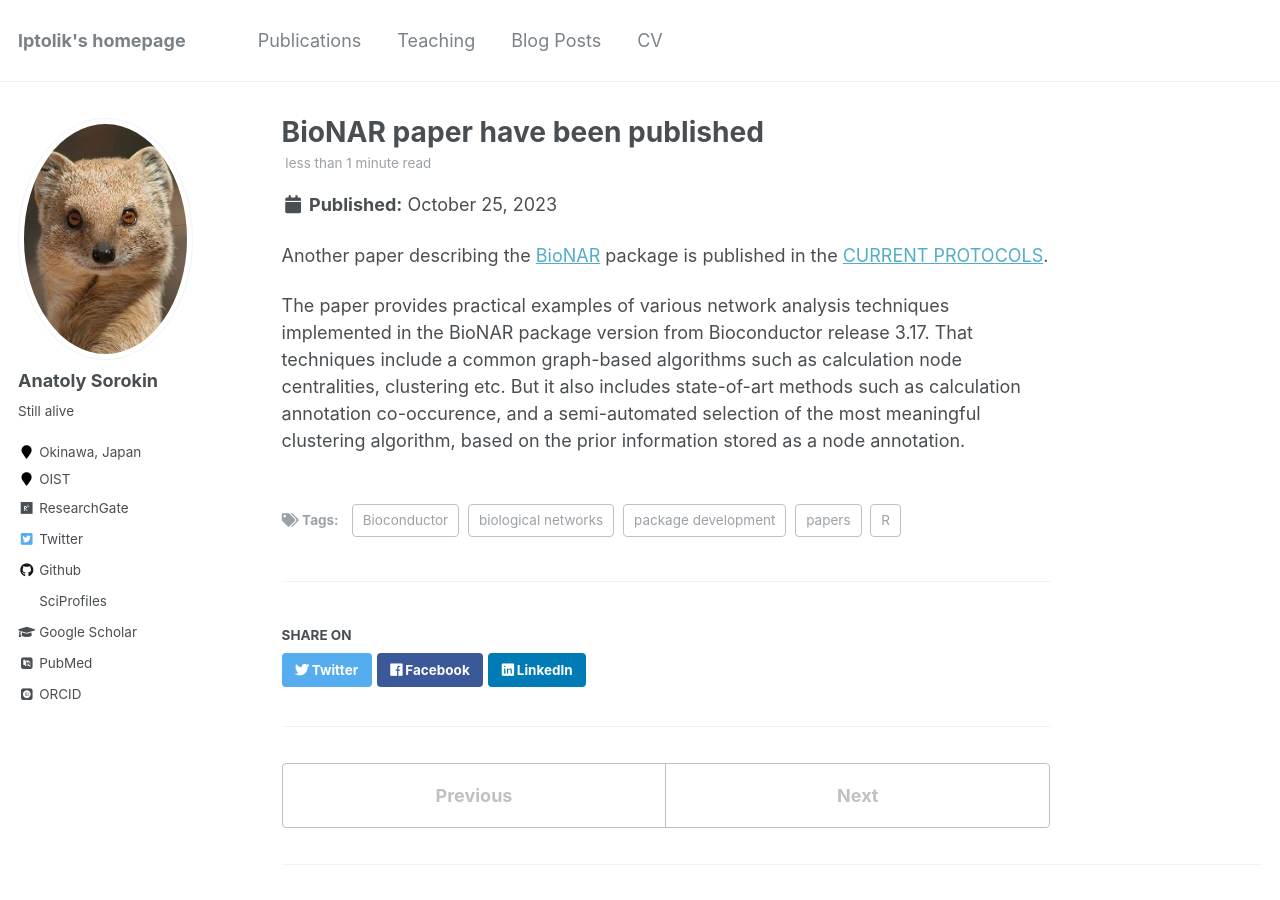
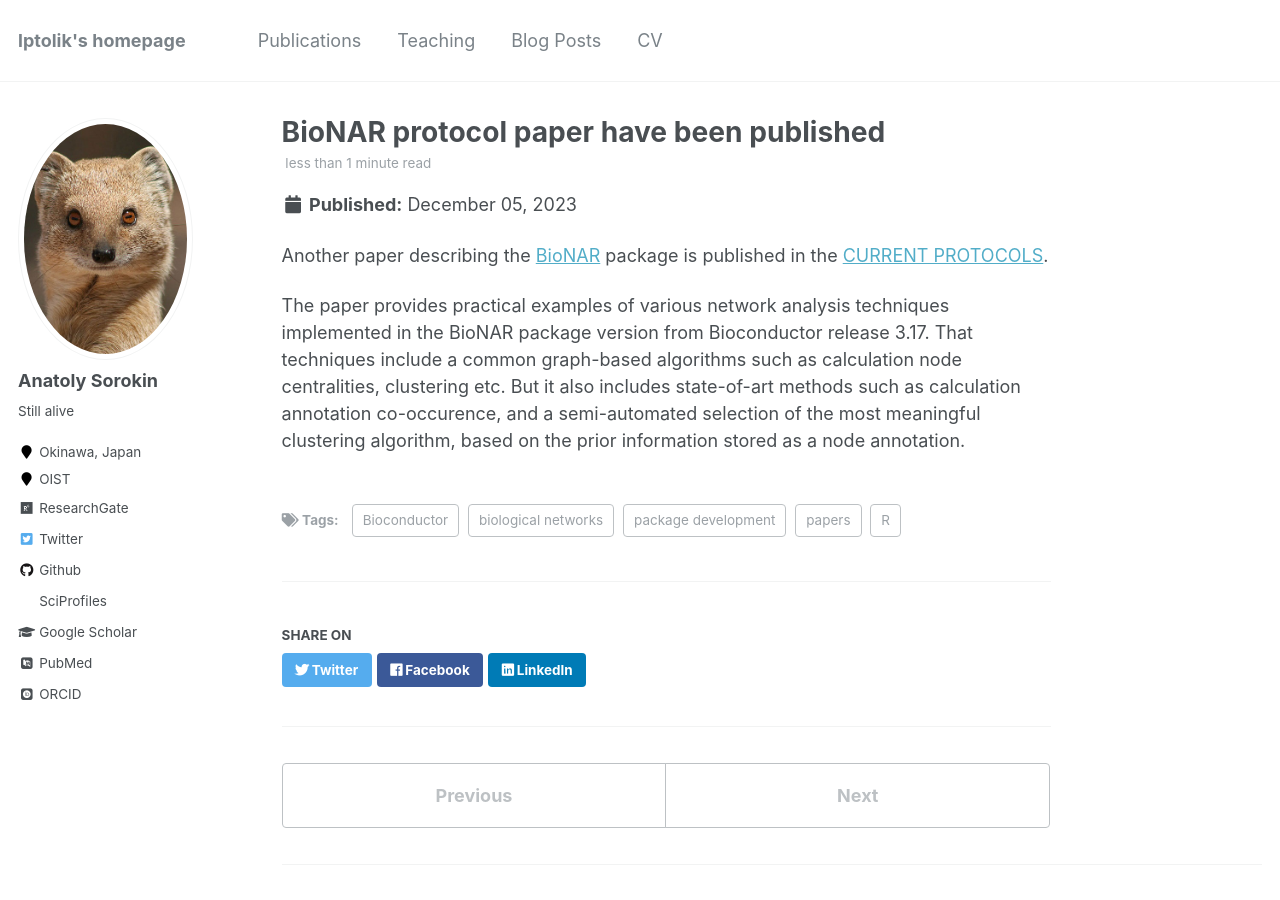
Before and after one commit to lptolik/lptolik.github.io, a Jekyll site: the page built from _posts/2023-12-05-BioNAR-post.md, in a window 1280 px wide and 900 px high. Built offline with Jekyll 4.4.1, drawn with Linux system fonts in a browser that asks for light colours; some web fonts are replaced.

Commit message:
fix publication date

```diff
--- a/_posts/2023-12-05-BioNAR-post.md
+++ b/_posts/2023-12-05-BioNAR-post.md
@@ -1,6 +1,6 @@
 ---
-title: 'BioNAR paper have been published'
-date: 2023-10-25
+title: 'BioNAR protocol paper have been published'
+date: 2023-12-05
 permalink: /posts/2023/12/blog-post-1/
 tags:
   - Bioconductor
```
Also changed, not shown: _publications/2023-12-05-Computational-Pipeline-for-Analysis-of-Biomedical-Networks-with-BioNAR.md (+1 -1 lines).
